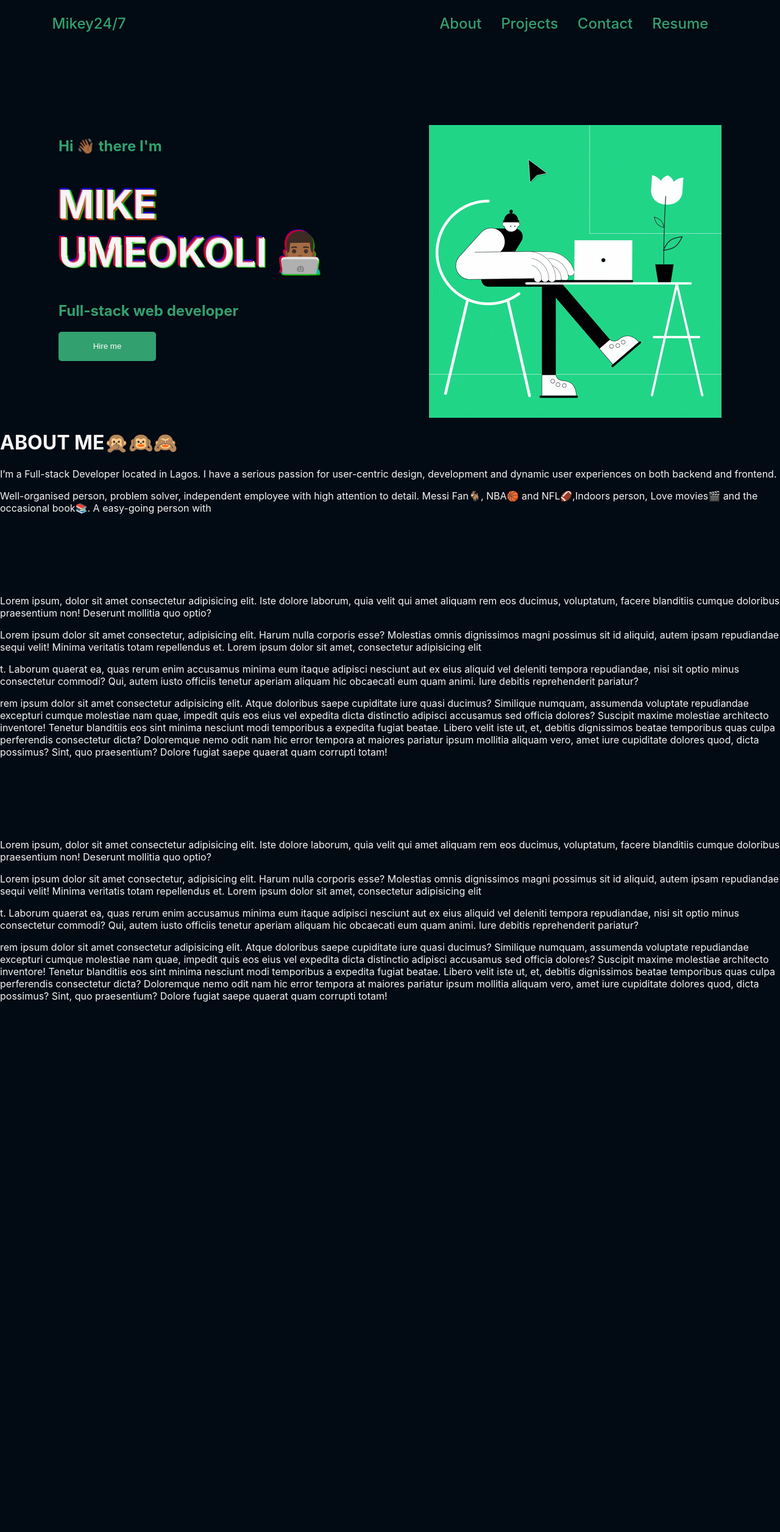
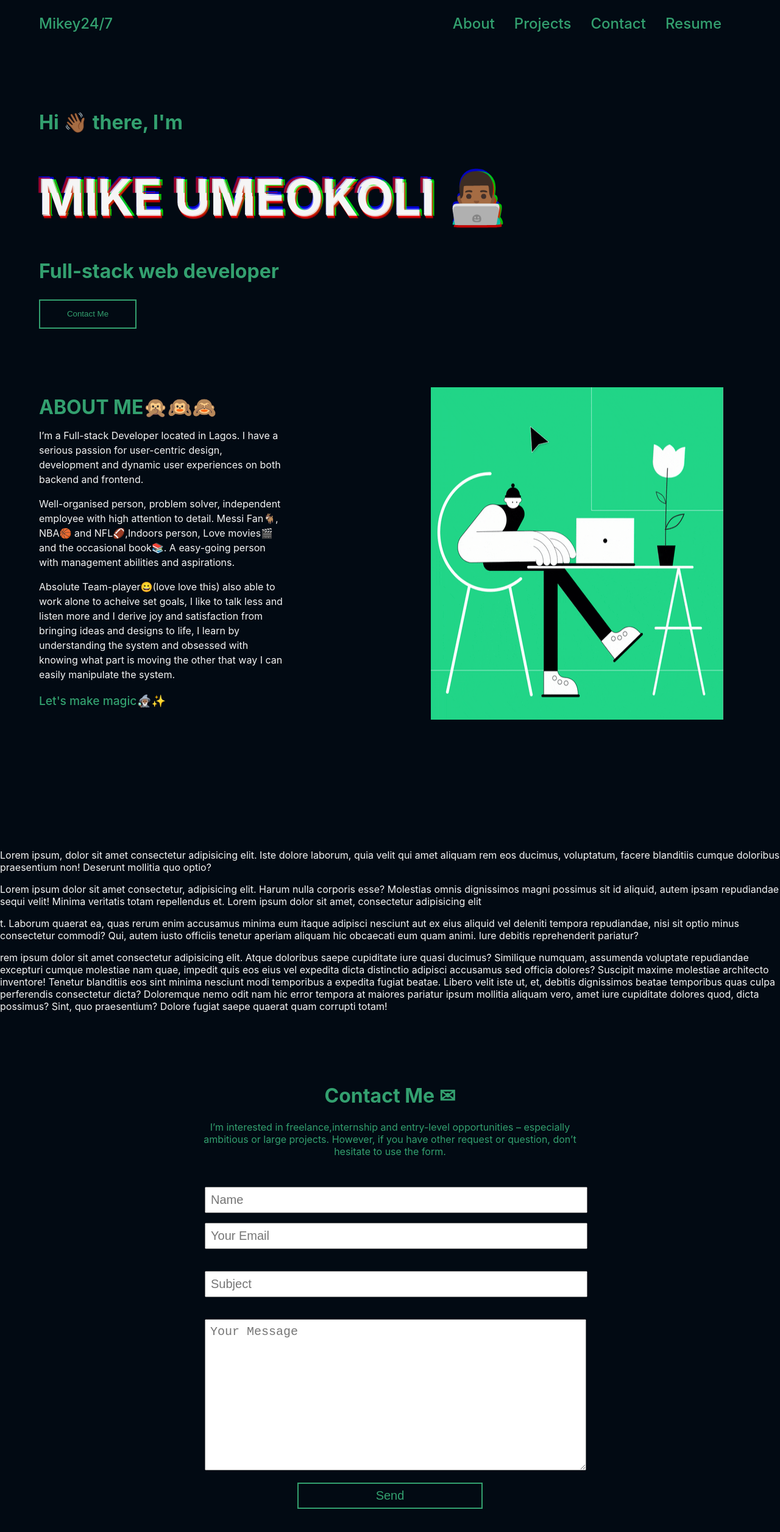
Before and after one commit to mikey247/portfolio, a React (Create React App) app: page / in a window 1280 px wide. Shown: the top 2512 px of the page at 61% size. Before the commit the page ends 1659 px from the top, so only its background shows below. Built offline with nearby package versions, Linux system fonts and the light colour scheme.

Commit message:
'styling'

```diff
--- a/package.json
+++ b/package.json
@@ -3,6 +3,7 @@
   "version": "0.1.0",
   "private": true,
   "dependencies": {
+    "@emailjs/browser": "^3.5.0",
     "@testing-library/jest-dom": "^5.16.3",
     "@testing-library/react": "^12.1.4",
     "@testing-library/user-event": "^13.5.0",
--- a/src/components/About.js
+++ b/src/components/About.js
@@ -1,6 +1,10 @@
+import classes from "./About.module.css";
+import { HashLink } from "react-router-hash-link";
+
 const About = () => {
   return (
-    <div id="about">
+    <div className={classes.aboutContainer} id="about">
+      <div className={classes.aboutText}>
         <h1>ABOUT ME🙊🙉🙈</h1>
         <p>
           I’m a Full-stack Developer located in Lagos. I have a serious passion
@@ -9,9 +13,24 @@ const About = () => {
         </p>
         <p>
           Well-organised person, problem solver, independent employee with high
-        attention to detail. Messi Fan🐐, NBA🏀 and NFL🏈,Indoors person, Love
-        movies🎬 and the occasional book📚. A easy-going person with
+          attention to detail.{" "}
+          <span className={classes.messi}>Messi Fan🐐</span>, NBA🏀 and
+          NFL🏈,Indoors person, Love movies🎬 and the occasional book📚. A
+          easy-going person with management abilities and aspirations.
         </p>
+        <p>
+          Absolute Team-player😀(love love this) also able to work alone to
+          acheive set goals, I like to talk less and listen more and I derive
+          joy and satisfaction from bringing ideas and designs to life, I learn
+          by understanding the system and obsessed with knowing what part is
+          moving the other that way I can easily manipulate the system.
+        </p>
+
+        <HashLink to="#contact">
+          <p>Let's make magic🧙🏾‍♂️✨</p>
+        </HashLink>
+      </div>
+      <img src={require("./green.gif")} alt="" />
     </div>
   );
 };
--- /dev/null
+++ b/src/components/About.module.css
@@ -0,0 +1,19 @@
+.aboutContainer {
+  width: 90%;
+  margin: 6rem auto;
+  display: flex;
+  gap: 15rem;
+}
+.aboutText {
+  width: 35%;
+  line-height: 1.5rem;
+}
+.aboutText h1 {
+  color: #33a06f;
+}
+.aboutText a {
+  text-decoration: none;
+  color: #33a06f;
+  font-size: 1.2rem;
+  font-weight: 500;
+}
--- a/src/components/Contact.js
+++ b/src/components/Contact.js
@@ -1,42 +1,41 @@
+import emailjs from "@emailjs/browser";
+import { useRef } from "react";
+import classes from "./Contact.module.css";
+
 const Contact = () => {
+
+  const form = useRef();
+
+  const sendEmail = (e) => {
+    e.preventDefault();
+
+    emailjs.sendForm('service_0pef553', 'template_jqs2oul', form.current, '65Jp6sba8Xy0J_h50')
+      .then((result) => {
+          console.log(result.text);
+      }, (error) => {
+          console.log(error.text);
+      });
+
+      form.current.reset()
+ }
+
   return (
-    <div div id="contact">
-      <br />
-      <br />
-      <br />
-      <br />
-      <br />
-      <p>
-        {" "}
-        Lorem ipsum, dolor sit amet consectetur adipisicing elit. Iste dolore
-        laborum, quia velit qui amet aliquam rem eos ducimus, voluptatum, facere
-        blanditiis cumque doloribus praesentium non! Deserunt mollitia quo
-        optio?
-      </p>
-      Lorem ipsum dolor sit amet consectetur, adipisicing elit. Harum nulla
-      corporis esse? Molestias omnis dignissimos magni possimus sit id aliquid,
-      autem ipsam repudiandae sequi velit! Minima veritatis totam repellendus
-      et. Lorem ipsum dolor sit amet, consectetur adipisicing elit
-      <p>
-        t. Laborum quaerat ea, quas rerum enim accusamus minima eum itaque
-        adipisci nesciunt aut ex eius aliquid vel deleniti tempora repudiandae,
-        nisi sit optio minus consectetur commodi? Qui, autem iusto officiis
-        tenetur aperiam aliquam hic obcaecati eum quam animi. Iure debitis
-        reprehenderit pariatur?
-      </p>
-      <p>
-        rem ipsum dolor sit amet consectetur adipisicing elit. Atque doloribus
-        saepe cupiditate iure quasi ducimus? Similique numquam, assumenda
-        voluptate repudiandae excepturi cumque molestiae nam quae, impedit quis
-        eos eius vel expedita dicta distinctio adipisci accusamus sed officia
-        dolores? Suscipit maxime molestiae architecto inventore! Tenetur
-        blanditiis eos sint minima nesciunt modi temporibus a expedita fugiat
-        beatae. Libero velit iste ut, et, debitis dignissimos beatae temporibus
-        quas culpa perferendis consectetur dicta? Doloremque nemo odit nam hic
-        error tempora at maiores pariatur ipsum mollitia aliquam vero, amet iure
-        cupiditate dolores quod, dicta possimus? Sint, quo praesentium? Dolore
-        fugiat saepe quaerat quam corrupti totam!
-      </p>
+    <div className={classes.contactContainer} id="contact">
+      <div className={classes.contactForm}>
+      <h1>Contact Me ✉</h1>
+      <p>I’m interested in freelance,internship and entry-level opportunities – especially ambitious or large projects. However, if you have other request or question, don’t hesitate to use the form.</p>
+      <form ref={form} action="" onSubmit={sendEmail}>
+        <input type="text" name="name" className={classes.senderName} placeholder="Name" />
+
+        <input type="email" name="email" className={classes.email} placeholder="Your Email" />
+        <br />
+        <input type="text" name="subject"className={classes.subject} placeholder="Subject" />
+        <br />
+        <textarea name="message"className={classes.message} cols="30" rows="10" placeholder="Your Message"/>
+        <br />
+        <input type="submit" value="Send" className={classes.send} />
+      </form>
+      </div>
     </div>
   );
 };
--- /dev/null
+++ b/src/components/Contact.module.css
@@ -0,0 +1,38 @@
+
+
+.contactContainer{
+    width: 50%;
+    margin: auto;
+    padding: 5rem;
+}
+
+.contactForm h1, .contactForm p{
+    text-align: center;
+    color: #33a06f;
+}
+form{
+    padding: 1rem;
+}
+
+form input, textarea{
+    display: block;
+    width: 100%;
+    margin-top: 1rem;
+    padding: 0.5rem;
+    /* padding: .5rem .8rem .5rem .8rem; */
+    /* margin: .9vw 0 ; */
+    /* border:0; */
+    /* border-radius: 5px; */
+    font-size: 20px;
+}
+.send{
+    background-color: #020a13;
+    color: #33a06f;
+    border: 2px solid #33a06f;
+    width: 50%;
+    margin: auto;
+}
+.send:hover{
+    background-color: #33a06f;
+    color: white;
+}
--- a/src/components/HomePage.js
+++ b/src/components/HomePage.js
@@ -4,8 +4,7 @@ import { HashLink } from "react-router-hash-link";
 const HomePage = () => {
   return (
     <div className={classes.intro}>
-      <div>
-        <h2>Hi 👋🏾 there I'm</h2>
+      <h2>Hi 👋🏾 there, I'm</h2>
       <h1 className={classes.glitch}>
         <span aria-hidden="true"> Mike Umeokoli</span>
         Mike Umeokoli 👨🏾‍💻
@@ -13,11 +12,8 @@ const HomePage = () => {
       </h1>
       <h2>Full-stack web developer</h2>
       <HashLink to="#contact" smooth>
-          <button>Hire me</button>{" "}
+        <button>Contact Me</button>{" "}
       </HashLink>
-      </div>
-
-      <img src={require("./green.gif")} alt="" />
     </div>
   );
 };
--- a/src/components/HomePage.module.css
+++ b/src/components/HomePage.module.css
@@ -3,30 +3,36 @@ body {
   color: whitesmoke;
 }
 .intro {
-  width: 85%;
+  width: 90%;
   margin: 0 auto;
   margin-top: 8rem;
-  display: flex;
-  justify-content: space-between;
+  /* display: flex;
+  justify-content: space-between; */
 }
 .intro div {
   width: 30rem;
 }
 .intro h2 {
   color: #33a06f;
+  font-size: 2rem;
 }
 .intro button {
-  background-color: #33a06f;
-  color: white;
-  border: none;
-  border-radius: 5px;
+  background-color: #020a13;
+  color: #33a06f;
+  border: 2px solid #33a06f;
+  /* border-radius: 5px; */
   cursor: pointer;
   height: 3rem;
   width: 10rem;
 }
 
+.intro button:hover{
+  background-color: #33a06f;
+  color: white;
+}
+
 .glitch {
-  font-size: 4rem;
+  font-size: 5rem;
   font-weight: 700;
   text-transform: uppercase;
   position: relative;
--- a/src/components/Navbar.module.css
+++ b/src/components/Navbar.module.css
@@ -1,13 +1,13 @@
 .navContainer {
-  padding: 1.5rem;
+  padding-top: 1.5rem;
   position: -webkit-sticky;
   position: sticky;
-  top: 0;
+  top: 3;
   background-color: #020a13;
 }
 nav {
   width: 90%;
-  margin: auto;
+  margin: 0 auto;
 }
 
 .navbar {
```
Also changed, not shown: 1 other file (tests, documents, lock files or other folders). Lines whose indentation alone changed are shown as unchanged.
